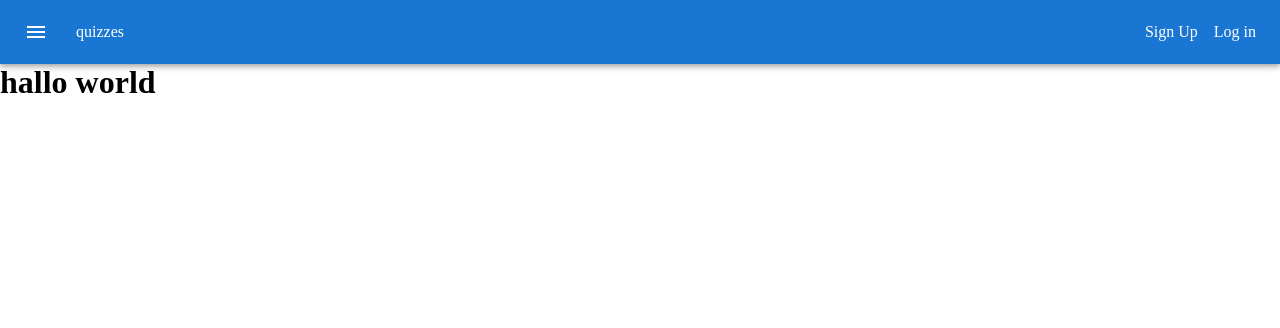
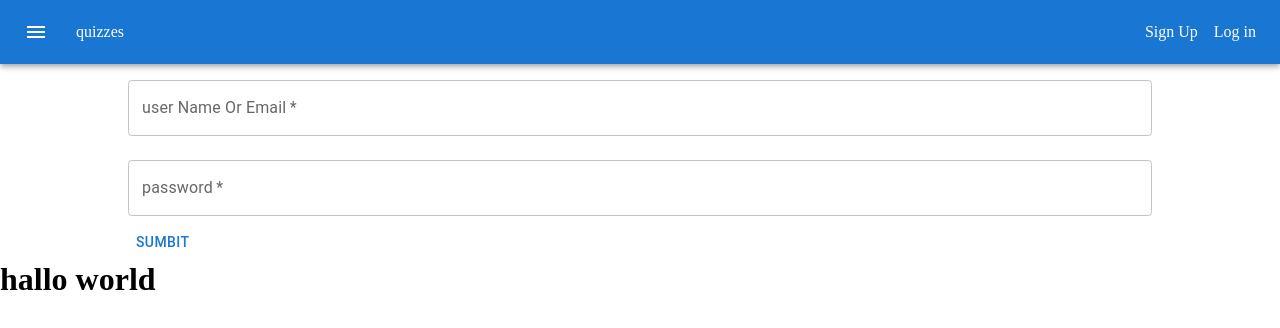
Before and after one commit to Mohammed-Almuziny/project2-frontend, a React (Create React App) app: page /LogIn in a window 1280 px wide. Shown: the top 328 px of the page. Built offline with nearby package versions, Linux system fonts and the light colour scheme.

Commit message:
create log in page

```diff
--- a/src/App.js
+++ b/src/App.js
@@ -2,6 +2,7 @@ import { Route, Routes } from "react-router-dom";
 
 import { Header } from "../src/components/Header";
 import { SignUp } from "./components/SignUp";
+import {LogIn} from "./components/LogIn"
 import "./app.css";
 
 function App() {
@@ -11,6 +12,7 @@ function App() {
 
       <Routes>
         <Route exact path="/SignUp" element={<SignUp />} />
+        <Route exact path="/LogIn" element={<LogIn />} />
       </Routes>
       <h1>hallo world</h1>
     </div>
--- a/src/components/Header/index.js
+++ b/src/components/Header/index.js
@@ -10,7 +10,26 @@ import {
 } from "@mui/material";
 import MenuIcon from "@mui/icons-material/Menu";
 
+const IsLogIn = () => {
+  const user = localStorage.getItem("user");
+  return user ? (
+    <h1>{user} </h1>
+  ) : (
+    <>
+      <Link color="inherit" underline="none" href="/signUp" ml={2}>
+        Sign Up
+      </Link>
+
+      <Link color="inherit" underline="none" href="/logIn" ml={2}>
+        Log in
+      </Link>
+    </>
+  );
+};
+
 export const Header = () => {
+  const user = localStorage.getItem("user");
+  console.log(user);
   return (
     <header className="App">
       <Box sx={{ flexGrow: 1 }}>
@@ -32,13 +51,7 @@ export const Header = () => {
 
             <Typography sx={{ flexGrow: 1 }}></Typography>
 
-            <Link color="inherit" underline="none" href="/signUp" ml={2}>
-              Sign Up
-            </Link>
-
-            <Link color="inherit" underline="none" href="/logIn" ml={2}>
-              Log in
-            </Link>
+            <IsLogIn />
           </Toolbar>
         </AppBar>
       </Box>
--- /dev/null
+++ b/src/components/LogIn/index.js
@@ -0,0 +1,58 @@
+import React from "react";
+import { useNavigate } from "react-router-dom";
+import { TextField, Button } from "@mui/material";
+import axios from "axios";
+import "./style.css";
+
+export const LogIn = () => {
+  const navigate = useNavigate();
+
+  const handleSubmit = async (event) => {
+    event.preventDefault();
+
+    const userNameOrEmail = event.target.userName.value;
+    const password = event.target.password.value;
+    let notErr = true;
+
+    let res = await axios
+      .get(`http://localhost:5000/users/${userNameOrEmail}/${password}`)
+      .catch((err) => {
+        if (err) {
+          alert(err.response.data);
+          notErr = false;
+        }
+      });
+
+    if (notErr) {
+      localStorage.setItem("user", res.data);
+      navigate("/");
+    }
+  };
+
+  return (
+    <div className="fromCard">
+
+      <form onSubmit={handleSubmit}>
+        <TextField
+          fullWidth
+          id="userName"
+          label="user Name Or Email"
+          placeholder="user Name Or Email"
+          margin="normal"
+          required
+        />
+        <TextField
+          fullWidth
+          type="password"
+          id="password"
+          label="password"
+          placeholder="password"
+          margin="normal"
+          required
+        />
+
+        <Button type="submit">sumbit</Button>
+      </form>
+    </div>
+  );
+};
--- /dev/null
+++ b/src/components/LogIn/style.css
@@ -0,0 +1,4 @@
+.fromCard{
+  width: 80%;
+  margin: auto;
+}
```
